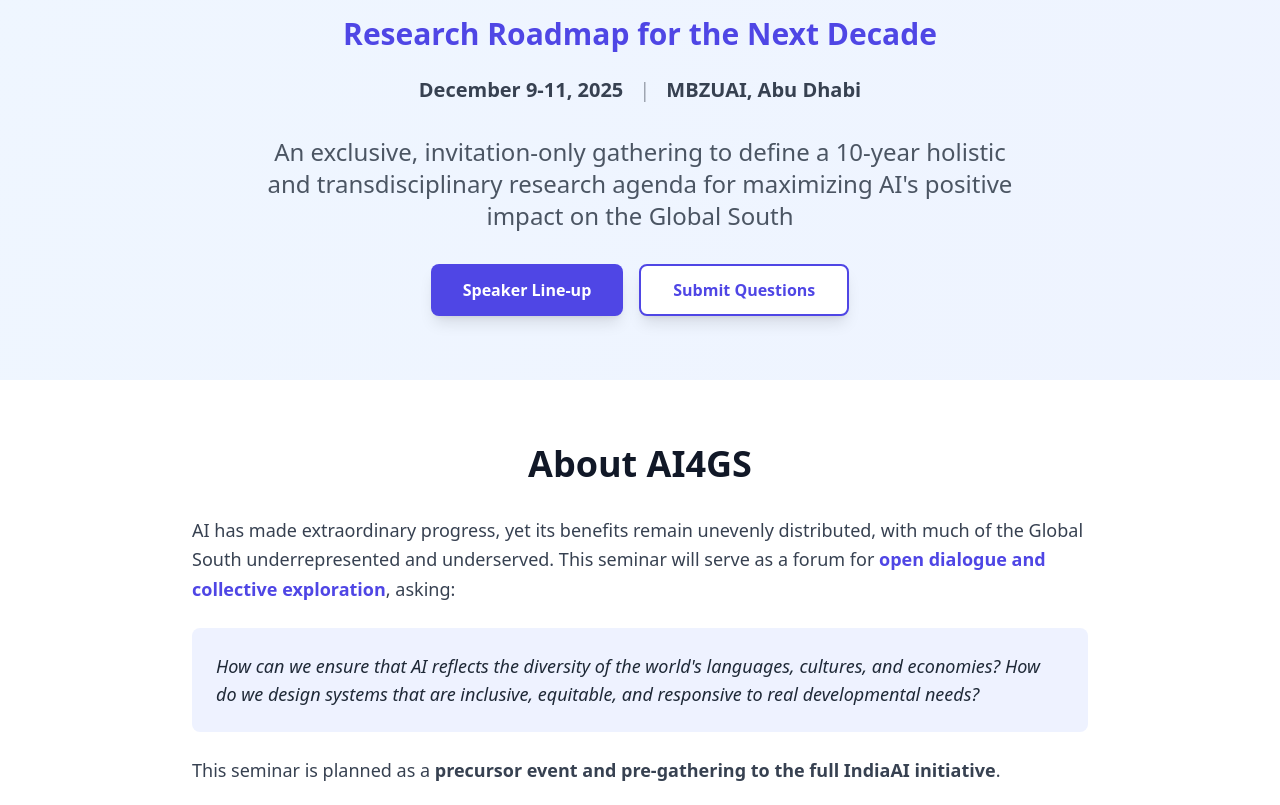
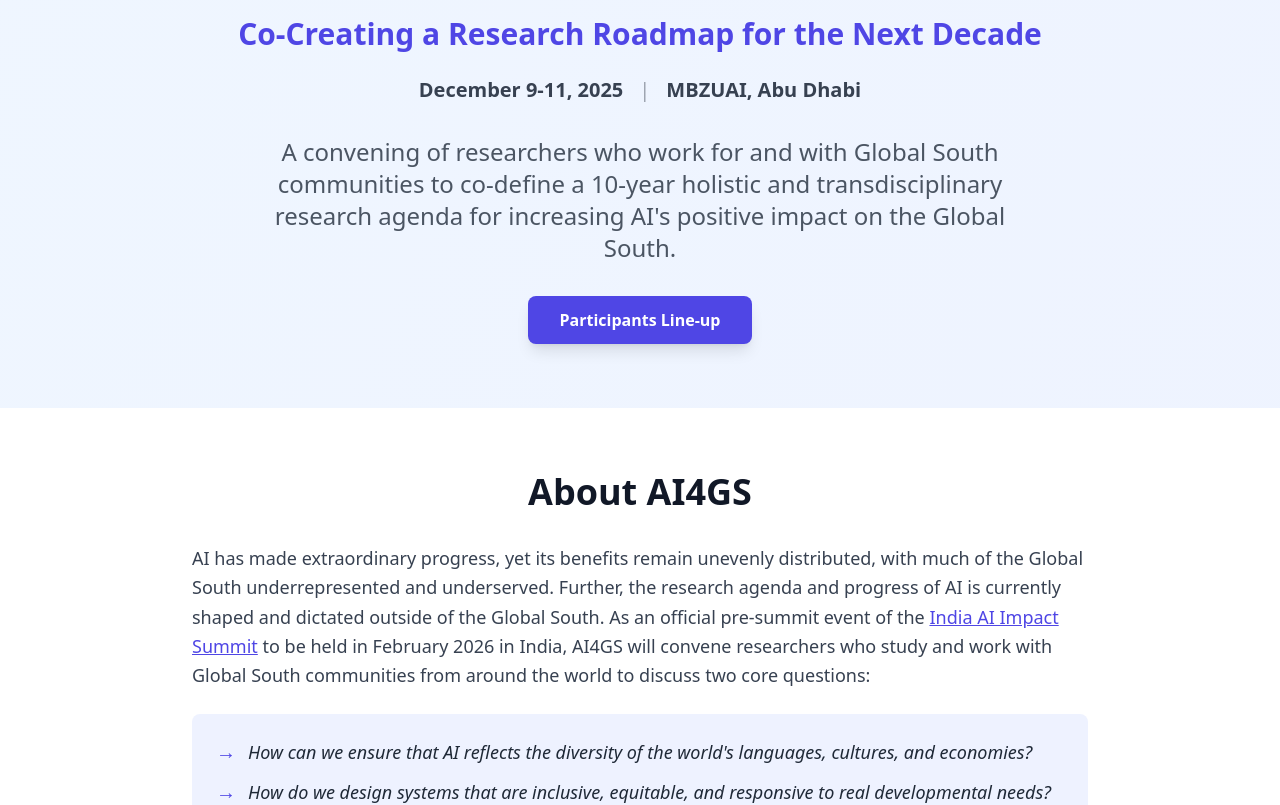
Before and after one commit to anagraw/ai4gs-website, a React (Vite) app: page / in a window 1280 px wide. Shown: the part 220-1025 px from the top of the page. Built offline with nearby package versions, Linux system fonts and the light colour scheme; the HTML template or start-up script is replaced by a standard one.

Commit message:
Changes 1/2

```diff
--- a/src/App.jsx
+++ b/src/App.jsx
@@ -12,10 +12,10 @@ export default function AI4GSWebsite() {
   const navigation = [
     { name: 'Home', id: 'home', page: 'home' },
     { name: 'About', id: 'about', page: 'home' },
-    { name: 'Events', id: 'events', page: 'home' },
+    // { name: 'Events', id: 'events', page: 'home' },
     { name: 'People', id: 'people', page: 'people' },
     { name: 'Partners', id: 'partners', page: 'partners' },
-    { name: 'Submit Questions', id: 'questions', page: 'questions' },
+    // { name: 'Submit Questions', id: 'questions', page: 'questions' },
   ];
 
   // Scroll spy effect
@@ -110,7 +110,7 @@ export default function AI4GSWebsite() {
             AI for the Global South
           </h1>
           <h2 className="text-2xl md:text-3xl font-semibold text-indigo-600 mb-6">
-            Research Roadmap for the Next Decade
+            Co-Creating a Research Roadmap for the Next Decade
           </h2>
           <div className="flex items-center justify-center gap-4 mb-8 text-lg md:text-xl text-gray-700">
             <span className="font-semibold">December 9-11, 2025</span>
@@ -118,8 +118,8 @@ export default function AI4GSWebsite() {
             <span className="font-semibold">MBZUAI, Abu Dhabi</span>
           </div>
           <p className="text-xl md:text-2xl text-gray-600 mb-8 max-w-3xl mx-auto">
-            An exclusive, invitation-only gathering to define a 10-year holistic and transdisciplinary
-            research agenda for maximizing AI's positive impact on the Global South
+            A convening of researchers who work for and with Global South communities to co-define
+            a 10-year holistic and transdisciplinary research agenda for increasing AI's positive impact on the Global South.
           </p>
           <div className="flex flex-wrap justify-center gap-4">
             <button
@@ -129,9 +129,9 @@ export default function AI4GSWebsite() {
               }}
               className="bg-indigo-600 text-white px-8 py-3 rounded-lg font-semibold hover:bg-indigo-700 transition-colors shadow-lg"
             >
-              Speaker Line-up
+              Participants Line-up
             </button>
-            <button
+            {/* <button
               onClick={() => {
                 setCurrentPage('questions');
                 setActiveSection('questions');
@@ -139,7 +139,7 @@ export default function AI4GSWebsite() {
               className="bg-white text-indigo-600 px-8 py-3 rounded-lg font-semibold hover:bg-gray-50 transition-colors shadow-lg border-2 border-indigo-600"
             >
               Submit Questions
-            </button>
+            </button> */}
           </div>
         </div>
       </section>
@@ -151,18 +151,28 @@ export default function AI4GSWebsite() {
 
           <div className="max-w-4xl mx-auto mb-12">
             <p className="text-lg text-gray-700 leading-relaxed mb-6">
-              AI has made extraordinary progress, yet its benefits remain unevenly distributed, with much of the
-              Global South underrepresented and underserved. This seminar will serve as a forum for{' '}
-              <span className="font-semibold text-indigo-600">open dialogue and collective exploration</span>, asking:
+              AI has made extraordinary progress, yet its benefits remain unevenly distributed, with much of the Global South underrepresented and underserved. Further,
+              the research agenda and progress of AI is currently shaped and dictated outside of the Global South. As an official pre-summit event of the{' '}
+              <a href="https://impact.indiaai.gov.in/" target="_blank" rel="noopener noreferrer" className="text-indigo-600 hover:text-indigo-800 underline">
+                India AI Impact Summit
+              </a>{' '}
+              to be held in February 2026 in India, AI4GS will convene researchers who study and work with Global South communities from around the world to discuss two core questions:
             </p>
             <div className="bg-indigo-50 p-6 rounded-lg mb-6">
-              <p className="text-lg text-gray-800 italic">
-                How can we ensure that AI reflects the diversity of the world's languages, cultures, and economies?
-                How do we design systems that are inclusive, equitable, and responsive to real developmental needs?
-              </p>
+              <ul className="text-lg text-gray-800 italic space-y-3 list-none">
+                <li className="flex items-start">
+                  <span className="text-indigo-600 mr-3 text-xl">→</span>
+                  <span>How can we ensure that AI reflects the diversity of the world's languages, cultures, and economies?</span>
+                </li>
+                <li className="flex items-start">
+                  <span className="text-indigo-600 mr-3 text-xl">→</span>
+                  <span>How do we design systems that are inclusive, equitable, and responsive to real developmental needs?</span>
+                </li>
+              </ul>
             </div>
             <p className="text-lg text-gray-700 leading-relaxed">
-              This seminar is planned as a <span className="font-semibold">precursor event and pre-gathering to the full IndiaAI initiative</span>.
+              The three-day seminar will serve as a forum for open dialogue and collective exploration, where researchers from a wide range of disciplines and geographies will come together to
+              lay out a roadmap for the next decade of AI research, with the Global South right at the center.
             </p>
           </div>
 
@@ -195,58 +205,6 @@ export default function AI4GSWebsite() {
           </div>
         </div>
       </section>
-
-      {/* Events Section */}
-      <section id="events" className="py-16 px-4">
-        <div className="max-w-7xl mx-auto">
-          <h2 className="text-4xl font-bold text-gray-900 mb-4 text-center">Program Schedule</h2>
-          <p className="text-center text-gray-600 mb-12 text-lg">December 9-11, 2025</p>
-
-          <div className="space-y-12">
-            {eventsData.map((dayData, dayIndex) => (
-              <div key={dayIndex} className="relative">
-                {/* Day Header */}
-                <div className="flex items-center mb-8">
-                  <div className="bg-indigo-600 text-white px-6 py-3 rounded-lg shadow-lg">
-                    <h3 className="text-2xl font-bold">{dayData.day}</h3>
-                    <p className="text-indigo-100 text-sm">{dayData.date}</p>
-                  </div>
-                </div>
-
-                {/* Events Timeline */}
-                <div className="relative pl-8 md:pl-12">
-                  {/* Vertical Line */}
-                  <div className="absolute left-0 top-0 bottom-0 w-1 bg-indigo-200"></div>
-
-                  {/* Events */}
-                  <div className="space-y-6">
-                    {dayData.events.map((event, eventIndex) => (
-                      <div key={eventIndex} className="relative">
-                        {/* Timeline Dot */}
-                        <div className="absolute -left-[35px] md:-left-[51px] top-2 w-4 h-4 bg-indigo-600 rounded-full border-4 border-white shadow"></div>
-
-                        {/* Event Card */}
-                        <div className="bg-white p-6 rounded-lg shadow-md hover:shadow-lg transition-shadow border-l-4 border-indigo-600">
-                          <div className="flex flex-col md:flex-row md:items-start md:justify-between">
-                            <div className="flex-1">
-                              <div className="flex items-center gap-3 mb-2">
-                                <span className="text-indigo-600 font-bold text-sm">{event.time}</span>
-                                <h4 className="text-xl font-bold text-gray-900">{event.title}</h4>
-                              </div>
-                              <p className="text-gray-600">{event.description}</p>
-                            </div>
-                          </div>
-                        </div>
-                      </div>
-                    ))}
-                  </div>
-                </div>
-              </div>
-            ))}
-          </div>
-        </div>
-      </section>
-
       {/* Contact Section */}
       <section id="contact" className="py-16 px-4 bg-white">
         <div className="max-w-4xl mx-auto">
```
